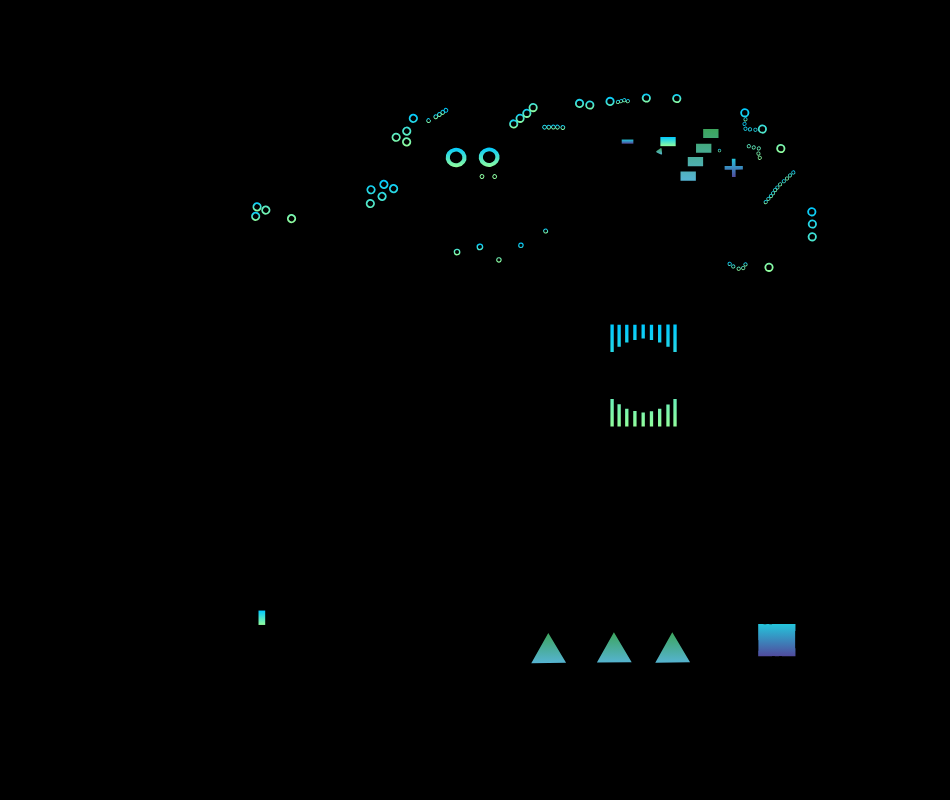
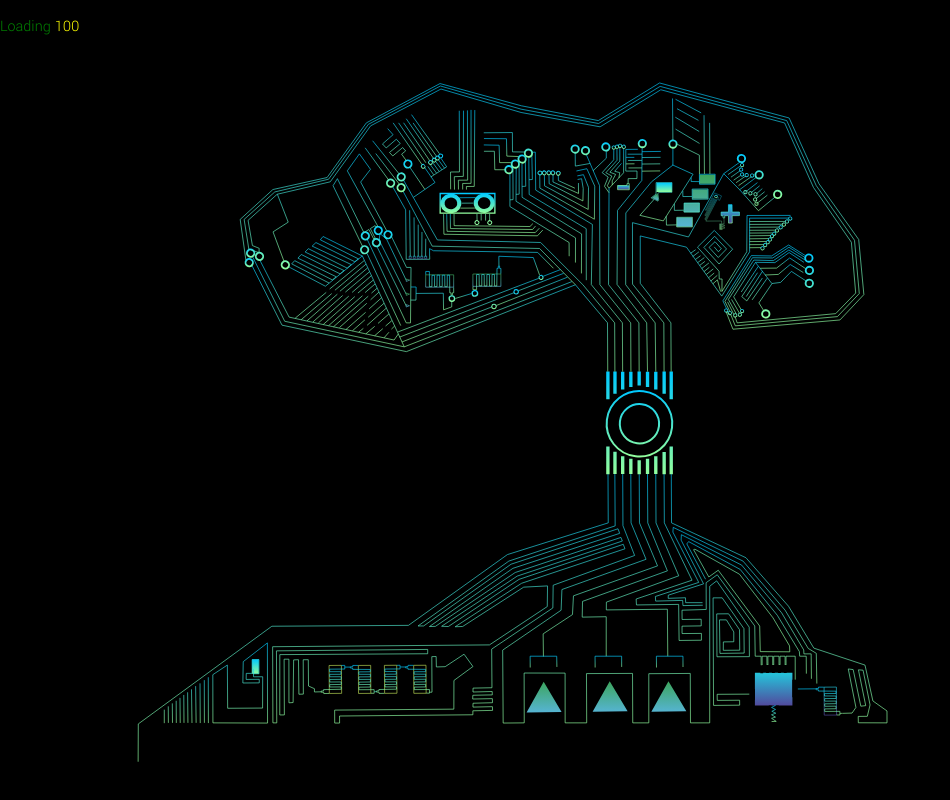
Before and after one commit to Shavolski/Path, a plain HTML site: page index.html in a window 1280 px wide. Shown: the top 800 px of the page, without its empty margins (0-950 px from the left). Drawn offline with nearby package versions, Linux system fonts and the light colour scheme.

Commit message:
svg,animation and loader complete

```diff
--- a/desktop.css
+++ b/desktop.css
@@ -1,7 +1,23 @@
 html,body{
+  font-family: 'Yantramanav', sans-serif;
   background-color: black;
-  height: 6000px;
+  height: 100%;
+  overflow: hidden;
 }
-svg{
+#preloader {
   position: fixed;
+  top: 0;
+  left: 0;
+  right: 0;
+  bottom: 0;
+  background-color: black;
+  /* change if the mask should have another color then white */
+  z-index: 99;
+  /* makes sure it stays on top */
 }
+.count{
+  color: yellow;
+}
+p{
+  color: green
+}
--- a/index.html
+++ b/index.html
@@ -4,10 +4,14 @@
     <meta charset="utf-8">
     <link rel="stylesheet" type="text/css" href="desktop.css" media="(min-width: 1200px)">
     <link rel="stylesheet" type="text/css" href="phone.css" media="(max-width: 1200px)">
+    <link href="https://fonts.googleapis.com/css2?family=Yantramanav:wght@300&display=swap" rel="stylesheet">
     <title>Steve Marvins</title>
   </head>
+  <script src="https://ajax.googleapis.com/ajax/libs/jquery/3.5.1/jquery.min.js"></script>
   <body>
-    <svg viewBox="0 0 1920 1080" xmlns="http://www.w3.org/2000/svg" xmlns:bx="https://boxy-svg.com">
+    <div id="preloader">
+      <p>Loading <span class="count" data-stop="100">100</span></p>
+      <svg viewBox="0 0 1920 1080" xmlns="http://www.w3.org/2000/svg" xmlns:bx="https://boxy-svg.com" id="status">
         <defs>
             <linearGradient id="base-gradient" x1="50%" y1="0%" x2="50%" y2="100%" >
                 <stop offset="0%" stop-color="#00c9ff">
@@ -203,6 +207,16 @@
         <path d="M766.539 164.427l-17.139-.025-.692-26.055-22.996-.447" stroke="url('#base-gradient')" fill="transparent"/>
         <path d="M757.277 175.144l-15.086-.065-.646-27.682-15.617.043M1056.656 181.387l-.6-88.118M1064.856 181.495l-.406-76.686M1009.338 130.584l-.526-62.423M1013.299 69.399l38.45 20.439M1015.53 83.552l32.195 17.465M1012.984 96.317l35.829 21.453M1013.298 114.161l35.99 21.506M1015.812 136.857l33.236 16.391.141 28.476" stroke="url('#base-gradient')" fill="transparent"/>
       </svg>
+    </div>
+    <div id="content">
+      <p>Lorem ipsum dolor sit amet, Lorem ipsum dolor sit amet,  Lorem ipsum dolor sit amet,  Lorem ipsum dolor sit amet,  Lorem ipsum dolor sit amet,  Lorem ipsum dolor sit amet,  Lorem ipsum dolor sit amet,  Lorem ipsum dolor sit amet.</p>
+      <p>Lorem ipsum dolor sit amet, Lorem ipsum dolor sit amet,  Lorem ipsum dolor sit amet,  Lorem ipsum dolor sit amet,  Lorem ipsum dolor sit amet,  Lorem ipsum dolor sit amet,  Lorem ipsum dolor sit amet,  Lorem ipsum dolor sit amet.</p>
+      <p>Lorem ipsum dolor sit amet, Lorem ipsum dolor sit amet,  Lorem ipsum dolor sit amet,  Lorem ipsum dolor sit amet,  Lorem ipsum dolor sit amet,  Lorem ipsum dolor sit amet,  Lorem ipsum dolor sit amet,  Lorem ipsum dolor sit amet.</p>
+      <p>Lorem ipsum dolor sit amet, Lorem ipsum dolor sit amet,  Lorem ipsum dolor sit amet,  Lorem ipsum dolor sit amet,  Lorem ipsum dolor sit amet,  Lorem ipsum dolor sit amet,  Lorem ipsum dolor sit amet,  Lorem ipsum dolor sit amet.</p>
+      <p>Lorem ipsum dolor sit amet, Lorem ipsum dolor sit amet,  Lorem ipsum dolor sit amet,  Lorem ipsum dolor sit amet,  Lorem ipsum dolor sit amet,  Lorem ipsum dolor sit amet,  Lorem ipsum dolor sit amet,  Lorem ipsum dolor sit amet.</p>
+      <p>Lorem ipsum dolor sit amet, Lorem ipsum dolor sit amet,  Lorem ipsum dolor sit amet,  Lorem ipsum dolor sit amet,  Lorem ipsum dolor sit amet,  Lorem ipsum dolor sit amet,  Lorem ipsum dolor sit amet,  Lorem ipsum dolor sit amet.</p>
+      <p>Lorem ipsum dolor sit amet, Lorem ipsum dolor sit amet,  Lorem ipsum dolor sit amet,  Lorem ipsum dolor sit amet,  Lorem ipsum dolor sit amet,  Lorem ipsum dolor sit amet,  Lorem ipsum dolor sit amet,  Lorem ipsum dolor sit amet.</p>
+    </div>
     <script src="index.js"></script>
   </body>
 </html>
--- a/index.js
+++ b/index.js
@@ -1,43 +1,36 @@
-// Get a reference to the <path>
 var paths = document.querySelectorAll('svg path');
 
 [].forEach.call(paths, function(path) {
-  // Get length of path... ~577px in this case
-  var pathLength = path.getTotalLength();
+  var length = path.getTotalLength();
+  // Clear any previous transition
+  path.style.transition = path.style.WebkitTransition =
+    'none';
+  // Set up the starting positions
+  path.style.strokeDasharray = length + ' ' + length;
+  path.style.strokeDashoffset = length;
+  // Trigger a layout so styles are calculated & the browser
+  // picks up the starting position before animating
+  path.getBoundingClientRect();
+  // Define our transition
+  path.style.transition = path.style.WebkitTransition =
+    'stroke-dashoffset 5s ease-in-out';
+  // Go!
+  path.style.strokeDashoffset = '0';
+})
 
-  // Make very long dashes (the length of the path itself)
-  path.style.strokeDasharray = pathLength + ' ' + pathLength;
+//This is the preloader of the site
+$(window).on('load', function() { // makes sure the whole site is loaded
+  $('#preloader').delay(5500).fadeOut('slow');// will fade out the white DIV that covers the website.
+  $('#content').delay(350).css({'overflow':'visible'});
+})
 
-  // Offset the dashes so the it appears hidden entirely
-  path.style.strokeDashoffset = pathLength;
-
-  // Jake Archibald says so
-  // https://jakearchibald.com/2013/animated-line-drawing-svg/
-  path.getBoundingClientRect();
-
-  // When the page scrolls...
-  window.addEventListener("scroll", function(e) {
-
-    // What % down is it?
-    // https://stackoverflow.com/questions/2387136/cross-browser-method-to-determine-vertical-scroll-percentage-in-javascript/2387222#2387222
-    // Had to try three or four differnet methods here. Kind of a cross-browser nightmare.
-    var scrollPercentage = (document.documentElement.scrollTop + document.body.scrollTop) / (document.documentElement.scrollHeight - document.documentElement.clientHeight);
-
-    // Length to offset the dashes
-    var drawLength = pathLength * scrollPercentage;
-
-    // Draw in reverse
-    path.style.strokeDashoffset = pathLength - drawLength;
-
-    // When complete, remove the dash array, otherwise shape isn't quite sharp
-   // Accounts for fuzzy math
-    if (scrollPercentage >= 0.99) {
-      path.style.strokeDasharray = "none";
-
-    } else {
-      path.style.strokeDasharray = pathLength + ' ' + pathLength;
+$('.count').each(function () {
+  var $this = $(this);
+  jQuery({ Counter: 0 }).animate({ Counter: $this.attr('data-stop') }, {
+    duration: 5000,
+    easing: 'swing',
+    step: function (now) {
+      $this.text(Math.ceil(now));
     }
-
   });
-
 });
```
Lines whose indentation alone changed are shown as unchanged.
